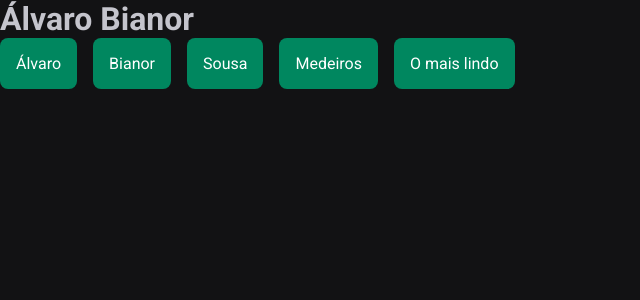
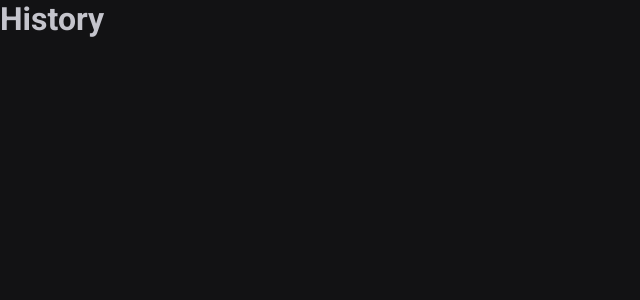
Before and after one commit to alvarobianor/Pomodoro-App, a React (Vite) app: page /history in a window 1280 px wide. Shown: the top 300 px of the page, without its empty margins (0-640 px from the left). Built offline with nearby package versions, Linux system fonts and the light colour scheme.

Commit message:
Creating the routes and deleting unnsed component of button

```diff
--- a/src/App.tsx
+++ b/src/App.tsx
@@ -1,18 +1,15 @@
-import { Button } from './components/Button'
-
+import { BrowserRouter } from 'react-router-dom'
 import { ThemeProvider } from 'styled-components'
 import { defaultTheme } from './contexts/themes/default'
+import { Router } from './Router'
 import { GlobalStyle } from './styles/global'
 
 export function App() {
   return (
     <ThemeProvider theme={defaultTheme}>
-      <h1>Álvaro Bianor</h1>
-      <Button>Álvaro</Button>
-      <Button variant="secondary">Bianor</Button>
-      <Button variant="success">Sousa</Button>
-      <Button variant="warning">Medeiros</Button>
-      <Button variant="danger">O mais lindo</Button>
+      <BrowserRouter>
+        <Router />
+      </BrowserRouter>
 
       <GlobalStyle />
     </ThemeProvider>
--- /dev/null
+++ b/src/Router.tsx
@@ -0,0 +1,12 @@
+import { Route, Routes } from 'react-router-dom'
+import { History } from './pages/History'
+import { Home } from './pages/Home'
+
+export function Router() {
+  return (
+    <Routes>
+      <Route path="/" element={<Home />} />
+      <Route path="/history" element={<History />} />
+    </Routes>
+  )
+}
--- a/src/components/Button/index.tsx
+++ /dev/null
@@ -1,11 +0,0 @@
-import { ReactNode } from 'react'
-import { StyledButton, Variant } from './styles'
-
-type Props = {
-  variant?: Variant
-  children: ReactNode
-}
-
-export function Button({ variant = 'primary', children }: Props) {
-  return <StyledButton variant={variant}>{children}</StyledButton>
-}
--- a/src/components/Button/styles.ts
+++ /dev/null
@@ -1,21 +0,0 @@
-import styled from 'styled-components'
-
-export type Variant = 'primary' | 'secondary' | 'danger' | 'success' | 'warning'
-
-const buttonVariants = {
-  primary: 'blue',
-  secondary: 'purple',
-  danger: 'red',
-  success: 'green',
-  warning: 'yellow',
-}
-
-export const StyledButton = styled.button<{ variant: Variant }>`
-  padding: 1rem;
-  border-radius: 8px;
-  margin-right: 16px;
-  border: 0;
-  background-color: ${(props) => props.theme['green-500']};
-  /* background-color: ${(props) => buttonVariants[props.variant]}; */
-  color: ${(props) => props.theme.white};
-`
--- /dev/null
+++ b/src/pages/History.tsx
@@ -0,0 +1,3 @@
+export function History() {
+  return <h1>History</h1>
+}
--- /dev/null
+++ b/src/pages/Home.tsx
@@ -0,0 +1,3 @@
+export function Home() {
+  return <h1>Home</h1>
+}
```
